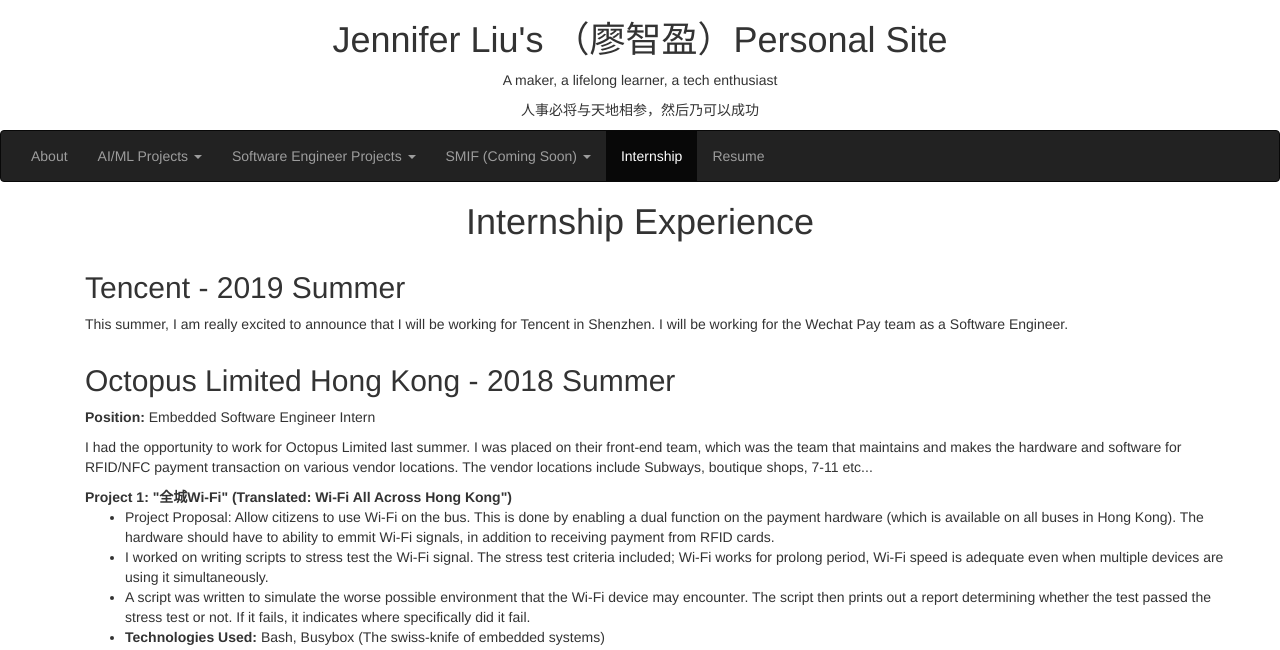
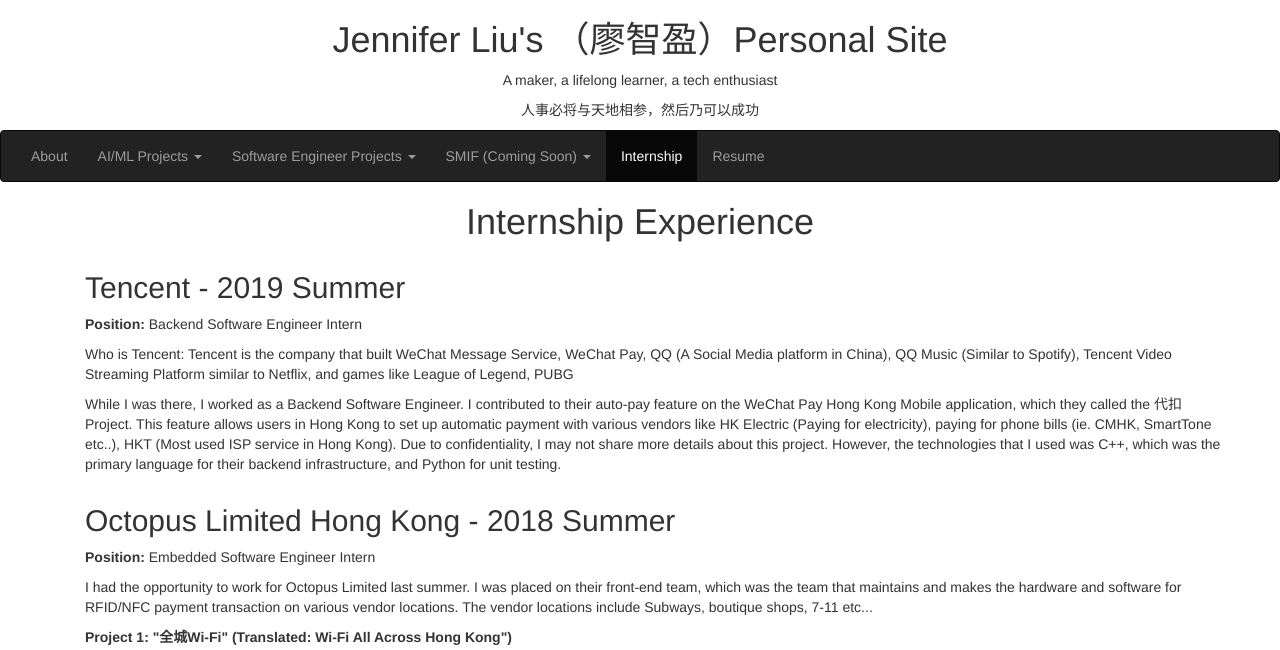
Before and after one commit to JLiu1272/CS-Personal-Site-Main, a plain HTML site: page internship.html in a window 1280 px wide. Shown: the top 650 px of the page. Drawn offline with nearby package versions, Linux system fonts and the light colour scheme.

Commit message:
Updated resume, and job description at Tencent

```diff
--- a/internship.html
+++ b/internship.html
@@ -64,7 +64,9 @@
 		  <div class="container left">
 		    <div class="content">
 		      <h2>Tencent - 2019 Summer</h2>
-		      <p>This summer, I am really excited to announce that I will be working for Tencent in Shenzhen. I will be working for the Wechat Pay team as a Software Engineer.</p>
+              <p><strong>Position:</strong> Backend Software Engineer Intern</p>
+		      <p>Who is Tencent: Tencent is the company that built WeChat Message Service, WeChat Pay, QQ (A Social Media platform in China), QQ Music (Similar to Spotify), Tencent Video Streaming Platform similar to Netflix, and games like League of Legend, PUBG</p>
+              <p>While I was there, I worked as a Backend Software Engineer. I contributed to their auto-pay feature on the WeChat Pay Hong Kong Mobile application, which they called the 代扣 Project. This feature allows users in Hong Kong to set up automatic payment with various vendors like HK Electric (Paying for electricity), paying for phone bills (ie. CMHK, SmartTone etc..), HKT (Most used ISP service in Hong Kong). Due to confidentiality, I may not share more details about this project. However, the technologies that I used was C++, which was the primary language for their backend infrastructure, and Python for unit testing.</p>
 		    </div>
 		  </div>
 
```
Also changed, not shown: 1 other file.
